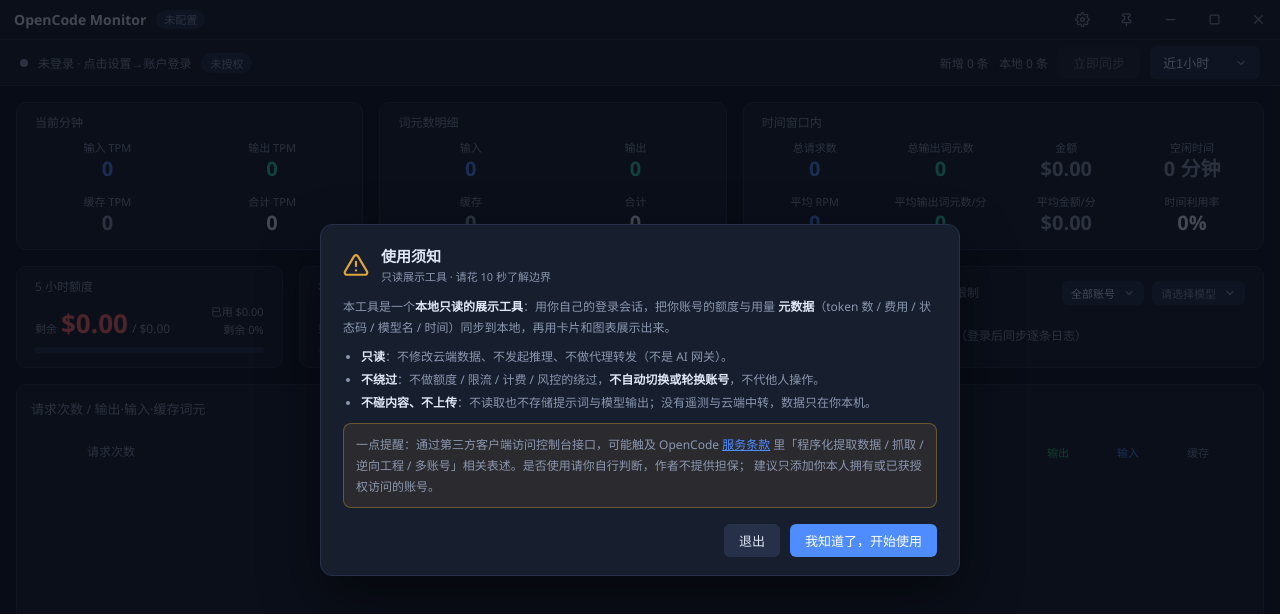
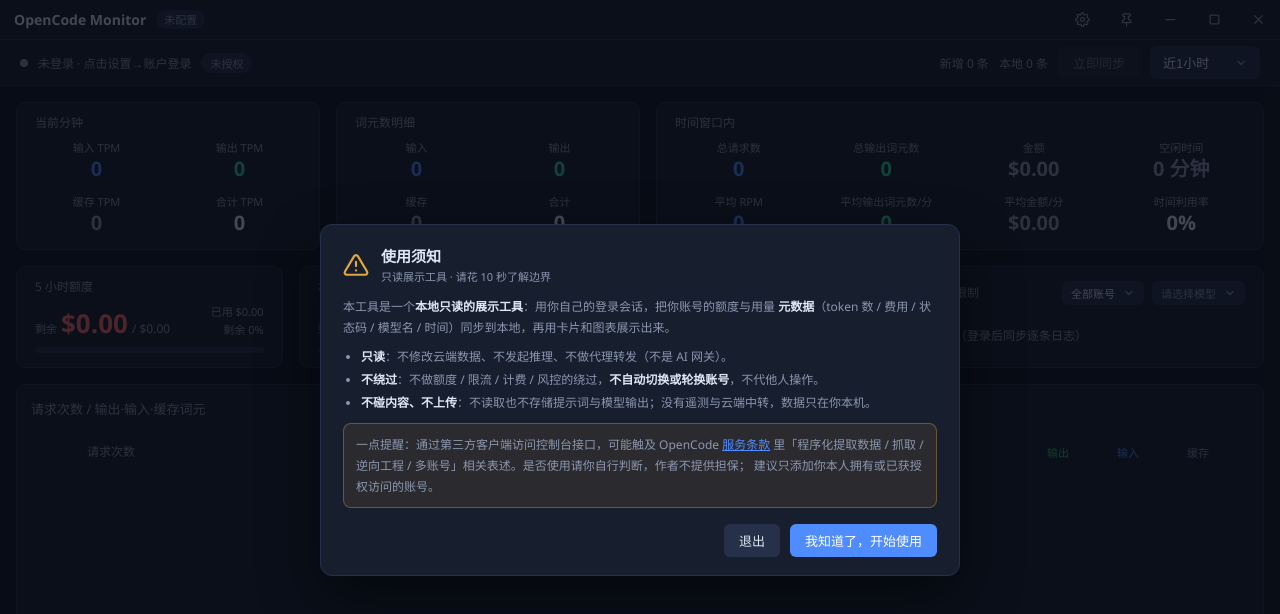
Before and after one commit to icehomura/opencode-monitor, a Vue app: page / in a window 1280 px wide. Shown: the top 614 px of the page. Built offline with nearby package versions, Linux system fonts and the light colour scheme.

Commit message:
fix(ui): widen the third stats card to twice the others

```diff
--- a/src/components/StatsCards.vue
+++ b/src/components/StatsCards.vue
@@ -292,7 +292,7 @@ function reqText(used, limit) {
 <style scoped>
 .cards-wrap { display: flex; flex-direction: column; gap: 16px; }
 .cards { display: grid; gap: 16px; flex-shrink: 0; }
-.cards-3 { grid-template-columns: 2fr 2fr 3fr; }
+.cards-3 { grid-template-columns: 1fr 1fr 2fr; }
 .cards-4 { grid-template-columns: 1fr 1fr 1fr 1.5fr; }
 
 .card {
```
